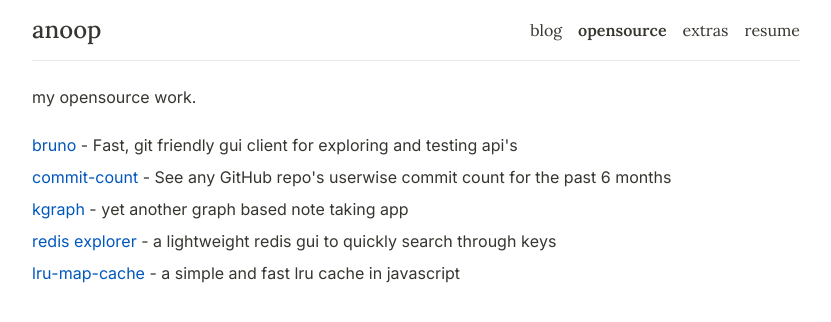
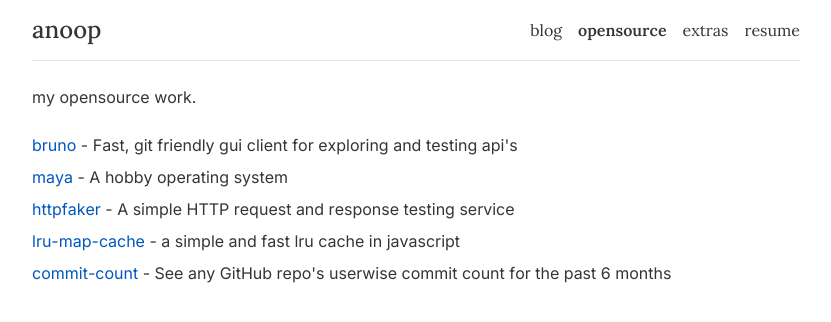
Before and after one commit to helloanoop/helloanoop.com, a Next.js app: page /opensource in a window 1280 px wide. Shown: the top 322 px of the page, without its empty margins (224-1055 px from the left). Built offline with nearby package versions, Linux system fonts and the light colour scheme.

Commit message:
chore: updated my oss projects

```diff
--- a/src/pages/opensource.js
+++ b/src/pages/opensource.js
@@ -1,6 +1,5 @@
 import Head from 'next/head';
 import Header from 'components/Header';
-import Link from 'next/link';
 
 export default function Opensource() {
   return (
@@ -23,25 +22,24 @@
           </div>
           <div className="mt-2">
             <span className='text-blue-500'>
-              <a href="https://github.com/helloanoop/commit-count" rel="noreferrer" target="_blank">commit-count</a>
-            </span> - See any GitHub repo's userwise commit count for the past 6 months
+              <a href="https://github.com/helloanoop/maya" rel="noreferrer" target="_blank">maya</a>
+            </span> - A hobby operating system
           </div>
           <div className="mt-2">
             <span className='text-blue-500'>
-              <a href="https://github.com/helloanoop/kgraph" rel="noreferrer" target="_blank">kgraph</a>
-            </span> - yet another graph based note taking app
-          </div>
-          <div className="mt-2">
-            <span className='text-blue-500'>
-              <a href="https://github.com/byte-42/redis-explorer" rel="noreferrer" target="_blank">redis explorer</a>
-            </span> - a lightweight redis gui to quickly search through keys
+              <a href="https://github.com/usebruno/httpfaker" rel="noreferrer" target="_blank">httpfaker</a>
+            </span> - A simple HTTP request and response testing service
           </div>
           <div className="mt-2">
             <span className='text-blue-500'>
               <a href="https://github.com/helloanoop/lru-map-cache" rel="noreferrer" target="_blank">lru-map-cache</a>
             </span> - a simple and fast lru cache in javascript
           </div>
-
+          <div className="mt-2">
+            <span className='text-blue-500'>
+              <a href="https://github.com/helloanoop/commit-count" rel="noreferrer" target="_blank">commit-count</a>
+            </span> - See any GitHub repo's userwise commit count for the past 6 months
+          </div>
         </div>
       </main>
     </>
```
